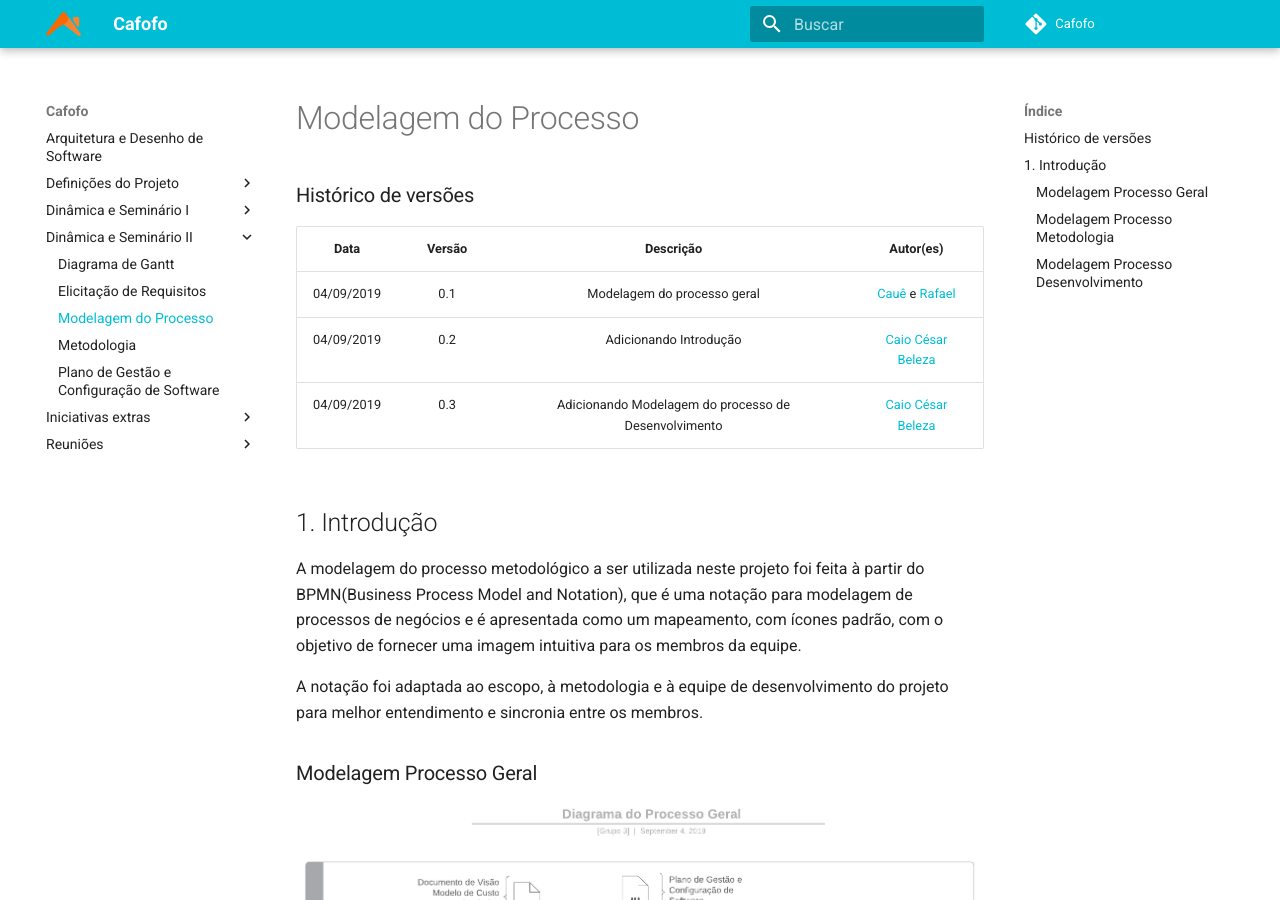
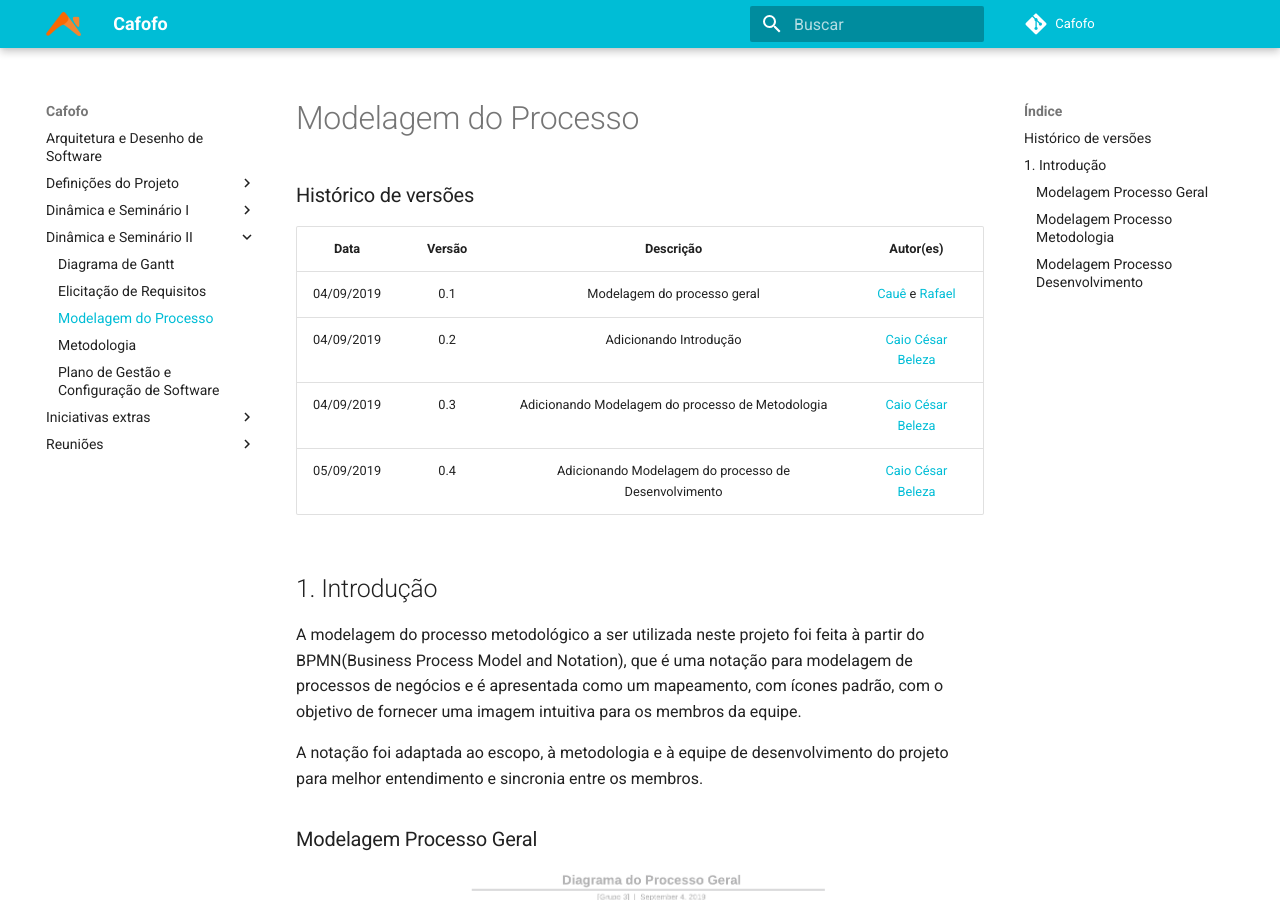
Before and after one commit to desenho-2019/Wiki, an MkDocs documentation site: the page built from docs/Dinâmica e Seminário II/Modelagem do Processo.md, in a window 1280 px wide and 900 px high. Built offline with MkDocs 1.6.1 and Material for MkDocs 9.7.7, drawn with Linux system fonts in a browser that asks for light colours.

Commit message:
Adicionando mapa de desenvolvimento

```diff
--- a/docs/Dinâmica e Seminário II/Modelagem do Processo.md
+++ b/docs/Dinâmica e Seminário II/Modelagem do Processo.md
@@ -6,7 +6,8 @@
 |:--------:|:--------:|:----------------------:|:---------------------------:|
 |04/09/2019|0.1|Modelagem do processo geral|[Cauê](https://github.com/caue96) e [Rafael](https://github.com/rafaelbrg)|
 |04/09/2019|0.2|Adicionando Introdução|[Caio César Beleza](https://github.com/Caiocbeleza)|
-|04/09/2019|0.3|Adicionando Modelagem do processo de Desenvolvimento|[Caio César Beleza](https://github.com/Caiocbeleza)|
+|04/09/2019|0.3|Adicionando Modelagem do processo de Metodologia|[Caio César Beleza](https://github.com/Caiocbeleza)|
+|05/09/2019|0.4|Adicionando Modelagem do processo de Desenvolvimento|[Caio César Beleza](https://github.com/Caiocbeleza)|
 
 ## 1. Introdução
 A modelagem do processo metodológico a ser utilizada neste projeto foi feita à partir do BPMN(Business Process Model and Notation), que é uma notação para modelagem de processos de negócios e é apresentada como um mapeamento, com ícones padrão, com o objetivo de fornecer uma imagem intuitiva para os membros da equipe.<p>
@@ -16,7 +17,7 @@
 [![Processo Geral](img/Diagramas_Cafofo_Processo_Geral.png)](https://ibb.co/H778mdP)
 
 ### Modelagem Processo Metodologia
-[![Processo da metodologia](img/MapaMetodologia.png)](https://ibb.co/PGHdsMK)
+[![Processo da Metodologia](img/MapaMetodologia.png)](https://ibb.co/PGHdsMK)
 
 ### Modelagem Processo Desenvolvimento
-[![]()]()
+[![Processo de Desenvolvimento](img/MapaDesenvolvimento.png)](https://ibb.co/1QDxXsv)
```
Also changed, not shown: docs/Dinâmica e Seminário II/img/MapaDesenvolvimento.png (added).
